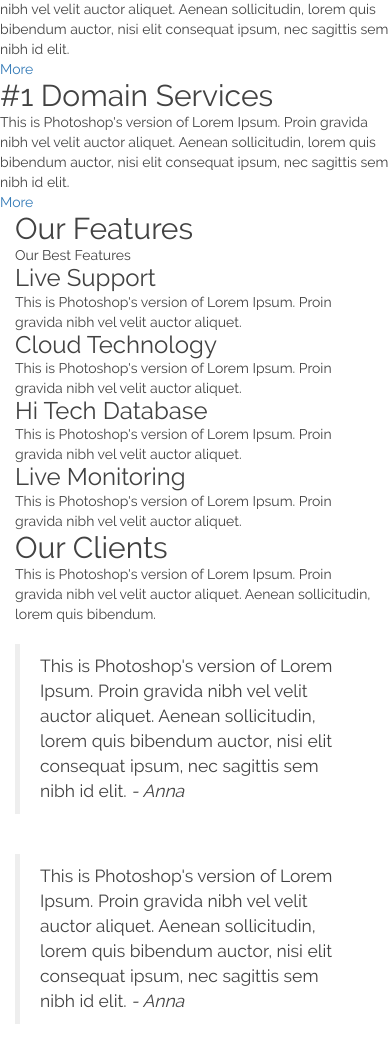
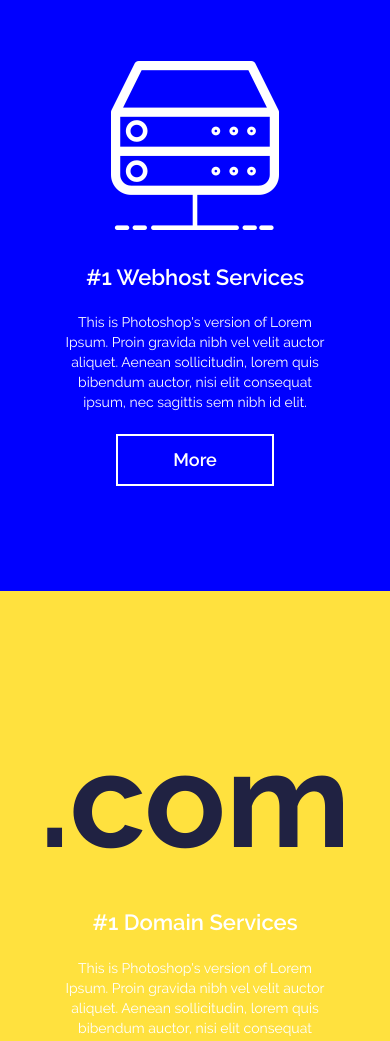
Before and after one commit to karachevtsev/maguwohost-project, a website: page src/index.html in a window 390 px wide. Shown: the part 723-1764 px from the top of the page. Drawn offline with nearby package versions, Linux system fonts and the light colour scheme; files that its build step writes are made by us from their sources; files whose address does not match are found by name.

Commit message:
Add responsive services block

```diff
--- a/src/index.html
+++ b/src/index.html
@@ -72,23 +72,29 @@
   </section>
 
   <div class="services">
+    <div class="container-fluid p0">
 
+        <div class="col-md-6 col-sm-6 p0">
           <div class="services__container services__container--blue">
             <section class="services__content">
               <h2 class="services__title">#1 Webhost Services</h2>
               <p class="services__text">This is Photoshop's version  of Lorem Ipsum. Proin gravida nibh vel velit auctor aliquet. Aenean sollicitudin, lorem quis bibendum auctor, nisi elit consequat ipsum, nec sagittis sem nibh id elit.</p>
-        <a href="" class="services__btn">More</a>
+              <a class="btn btn--services" href="">More</a>
             </section>
           </div>
+        </div>
 
-    <div class="services__container services__container--yeloow">
+        <div class="col-md-6 col-sm-6 p0">
+          <div class="services__container services__container--yellow">
             <section class="services__content">
               <h2 class="services__title">#1 Domain Services</h2>
               <p class="services__text">This is Photoshop's version  of Lorem Ipsum. Proin gravida nibh vel velit auctor aliquet. Aenean sollicitudin, lorem quis bibendum auctor, nisi elit consequat ipsum, nec sagittis sem nibh id elit.</p>
-        <a href="" class="services__btn">More</a>
+              <a class="btn btn--services" href="">More</a>
             </section>
           </div>
+        </div>
 
+    </div>
   </div>
 
   <section class="features">
--- a/src/sass/blocks/callback.scss
+++ b/src/sass/blocks/callback.scss
@@ -39,7 +39,7 @@
 
 
   color: #202242;
-
+  background-color: $yellow;
   border: 1px solid $yellow;
 
   &:hover{
--- a/src/sass/blocks/media.scss
+++ b/src/sass/blocks/media.scss
@@ -27,6 +27,12 @@
     }
     &__description {
       font-size: 26px;
+    }
+  }
+
+  .services {
+    &__title {
+      font-size: 30px;
     }
   }
 }
@@ -59,6 +65,16 @@
   .menu {
     &__link {
       font-size: 14px;
+    }
+  }
+
+  .services {
+    &__content {
+      width: 70%;
+    }
+
+    &__title {
+      font-size: 22px;
     }
   }
 }
--- a/src/sass/blocks/promo.scss
+++ b/src/sass/blocks/promo.scss
@@ -118,6 +118,7 @@
   line-height: 14px;
 
   color: #2d2d2d;
+  background-color: $yellow;
   border-left: 1px solid #fff;
   &:hover{
     background-color: #fff;
--- /dev/null
+++ b/src/sass/blocks/services.scss
@@ -0,0 +1,95 @@
+.services {
+
+  &__container {
+    padding-top: 320px;
+    padding-bottom: 105px;
+
+    text-align: center;
+
+    color: #fff;
+
+    &--blue {
+      position: relative;
+
+      background-color: blue;
+      &:before {
+        content: '';
+
+        position: absolute;
+        top: 115px;
+        left: 0;
+        bottom: 0;
+        right: 0;
+
+        display: block;
+        width: 168px;
+        height: 169px;
+        margin: 0 auto;
+
+        background-image: url(../img/sprite.png);
+        background-position: -3px -630px;
+        background-repeat: no-repeat;
+      }
+    }
+    &--yellow {
+      position: relative;
+
+      background-color: $yellow;
+      &:before {
+        content: '.com';
+
+        position: absolute;
+        top: 115px;
+        left: 0;
+        bottom: 0;
+        right: 0;
+
+        display: block;
+        height: 169px;
+        margin: 0 auto;
+
+        font-family: 'Raleway-Bold';
+        font-size: 134px;
+
+        color: #202242;
+      }
+    }
+  }
+
+  &__content {
+    width: 60%;
+    margin: 0 auto;
+  }
+
+  &__title {
+    margin-bottom: 22px;
+
+    font-family: 'Raleway-Semi-Bold';
+    font-size: 36px;
+  }
+
+  &__text {
+    margin-bottom: 22px;
+  }
+}
+
+.p0 {
+  padding: 0;
+}
+
+.btn--services {
+  padding: 15px 55px;
+
+  font-family: 'Raleway-Semi-Bold';
+  font-size: 18px;
+  line-height: 18px;
+
+  color: #fff;
+  border: 2px solid #fff;
+
+  transition: all .5s ease;
+  &:hover {
+    color: #202242;
+    background-color: #fff;
+  }
+}
--- a/src/sass/global/buttons.scss
+++ b/src/sass/global/buttons.scss
@@ -8,7 +8,7 @@
   text-decoration: none;
   vertical-align: top;
   border-radius: 0;
-  background-color: $yellow;
+
 
   &:hover {
 
--- a/src/sass/global/variable.scss
+++ b/src/sass/global/variable.scss
@@ -1,2 +1,2 @@
 $yellow: #ffe13e;
-$black: #000000;
+$blue: #202242;
--- a/src/sass/style.scss
+++ b/src/sass/style.scss
@@ -9,6 +9,11 @@
 @import "blocks/logo";
 @import "blocks/callback";
 @import "blocks/promo";
+@import "blocks/services";
+
+
 @import "blocks/footer";
 
+
+
 @import "blocks/media";
```
Lines whose indentation alone changed are shown as unchanged.
